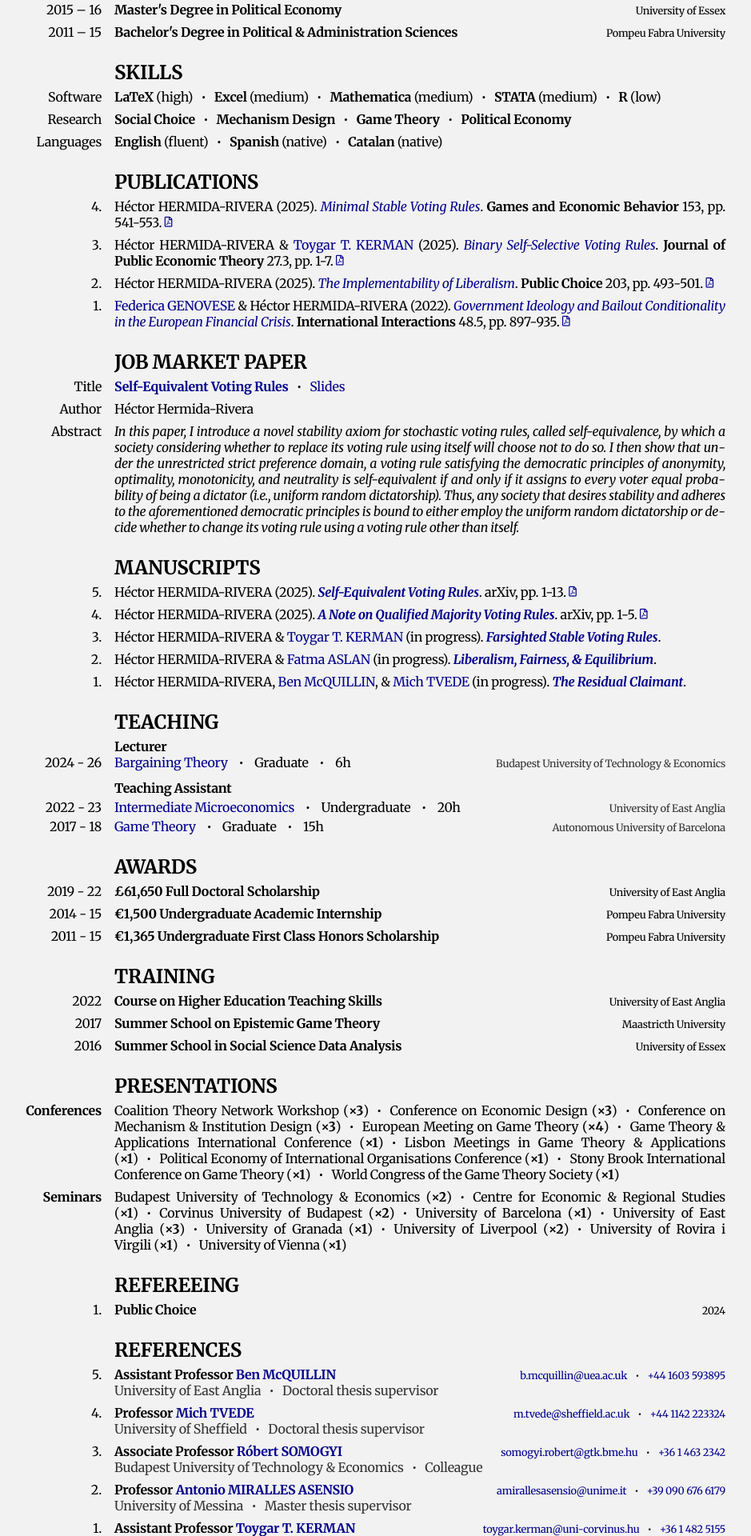
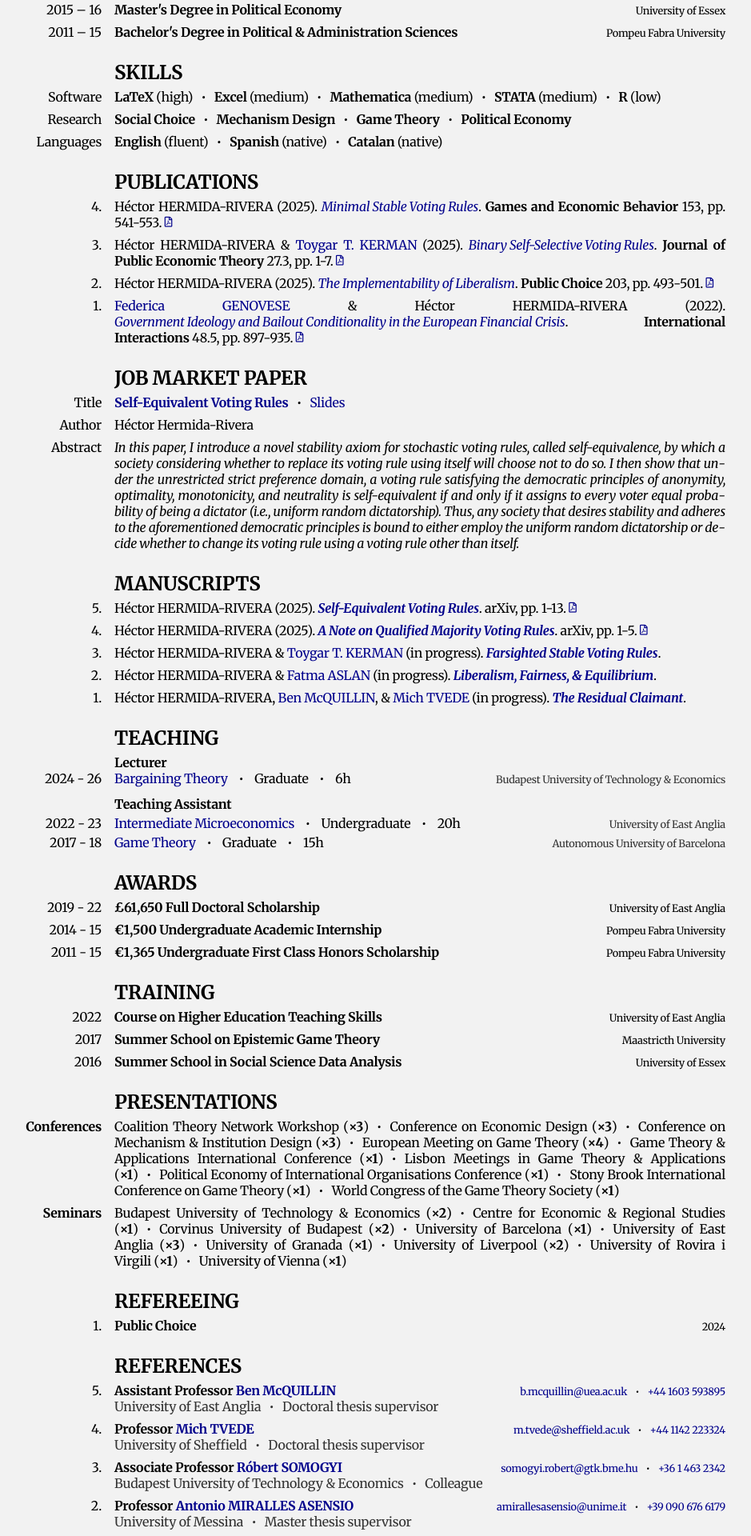
Before and after one commit to HectorHermidaRivera/hectorhermidarivera.github.io, a Jekyll site: the page built from index.md, in a window 1280 px wide. Shown: the part 709-2629 px from the top of the page at 80% size, without its empty margins (173-1112 px from the left). Built offline with Jekyll 4.4.1, drawn with Linux system fonts in a browser that asks for light colours; a style sheet for code colours, icons or effects is not loaded.

Commit message:
Update index.md

```diff
--- a/index.md
+++ b/index.md
@@ -124,22 +124,22 @@ title: Home
 
 <div class="two-column">
   <div class="label">4.</div>
-  <div class="value"><i class="ai ai-open-access"></i> Héctor HERMIDA-RIVERA (2025). <i><a href="https://doi.org/10.1016/j.geb.2025.07.006">Minimal Stable Voting Rules</a></i>. <b>Games and Economic Behavior</b> 153, pp. 541-553. <a href="https://drive.google.com/file/d/1ZdgyX6upxc1hcXbvaHvrLFtbI1VR5rno/view" target="_blank">
+  <div class="value"><i class="ai ai-open-access"></i> Héctor HERMIDA-RIVERA (2025). <span class="collapsible-link"><i>Minimal Stable Voting Rules</i></span>. <b>Games and Economic Behavior</b> 153, pp. 541-553. <a href="https://drive.google.com/file/d/1ZdgyX6upxc1hcXbvaHvrLFtbI1VR5rno/view" target="_blank">
   <i class="far fa-file-pdf"></i>
 </a></div>
 
   <div class="label">3.</div>
-  <div class="value"><i class="ai ai-open-access"></i> Héctor HERMIDA-RIVERA & <a href="https://sites.google.com/view/ttkerman/">Toygar T. KERMAN</a> (2025). <i><a href="https://doi.org/10.1111/jpet.70039">Binary Self-Selective Voting Rules</a></i>. <b>Journal of Public Economic Theory</b> 27.3, pp. 1-7. <a href="https://drive.google.com/file/d/1BaxSgZnhW-PGNtOxGLsRnAIU76UBQQoY/view" target="_blank">
+  <div class="value"><i class="ai ai-open-access"></i> Héctor HERMIDA-RIVERA & <a href="https://sites.google.com/view/ttkerman/">Toygar T. KERMAN</a> (2025). <span class="collapsible-link"><i>Binary Self-Selective Voting Rules</i></span>. <b>Journal of Public Economic Theory</b> 27.3, pp. 1-7. <a href="https://drive.google.com/file/d/1BaxSgZnhW-PGNtOxGLsRnAIU76UBQQoY/view" target="_blank">
   <i class="far fa-file-pdf"></i>
 </a> </div>
 
   <div class="label">2.</div>
-  <div class="value"><i class="ai ai-open-access"></i> Héctor HERMIDA-RIVERA (2025). <i><a href="https://doi.org/10.1007/s11127-024-01213-w">The Implementability of Liberalism</a></i>. <b>Public Choice</b> 203, pp. 493-501. <a href="https://drive.google.com/file/d/16c2JincM7nK7CvwlShX1t2lwOqJQjmWp/view" target="_blank">
+  <div class="value"><i class="ai ai-open-access"></i> Héctor HERMIDA-RIVERA (2025). <span class="collapsible-link"><i>The Implementability of Liberalism</i></span>. <b>Public Choice</b> 203, pp. 493-501. <a href="https://drive.google.com/file/d/16c2JincM7nK7CvwlShX1t2lwOqJQjmWp/view" target="_blank">
   <i class="far fa-file-pdf"></i>
 </a></div>
 
   <div class="label">1.</div>
-  <div class="value"><i class="ai ai-open-access"></i> <a href="https://www.federica-genovese.com"> Federica GENOVESE</a> & Héctor HERMIDA-RIVERA (2022). <i><a href="https://doi.org/10.1080/03050629.2022.2090936">Government Ideology and Bailout Conditionality in the European Financial Crisis</a></i>. <b>International Interactions</b> 48.5, pp.  897-935. <a href="https://drive.google.com/file/d/1F-yTp46fepHJ1URzaSyLTUw13pWCoNoR/view" target="_blank">
+  <div class="value"><i class="ai ai-open-access"></i> <a href="https://www.federica-genovese.com"> Federica GENOVESE</a> & Héctor HERMIDA-RIVERA (2022). <span class="collapsible-link"><i>Government Ideology and Bailout Conditionality in the European Financial Crisis</i></span>. <b>International Interactions</b> 48.5, pp.  897-935. <a href="https://drive.google.com/file/d/1F-yTp46fepHJ1URzaSyLTUw13pWCoNoR/view" target="_blank">
   <i class="far fa-file-pdf"></i>
 </a></div>
 </div>
```
